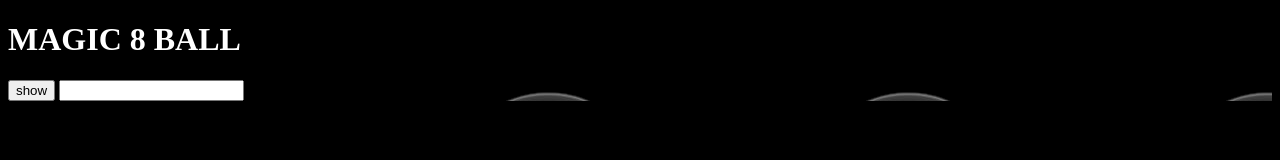
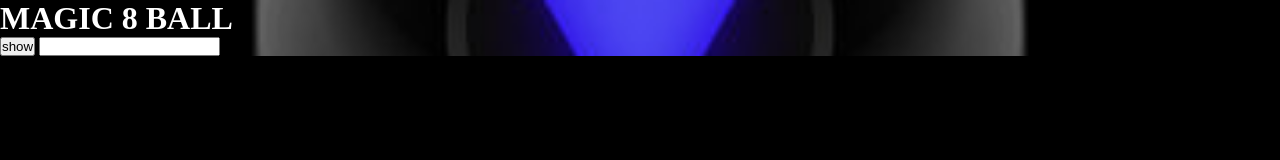
Before and after one commit to SheylaPopovich/magic-8-ball, a plain HTML site: page index.html in a window 1280 px wide. Drawn offline with Linux system fonts and the light colour scheme.

Commit message:
added universal selector to css stylesheet

```diff
--- a/assets/css/style.css
+++ b/assets/css/style.css
@@ -1,12 +1,23 @@
+* {
+    margin: 0;
+    padding: 0;
+    box-sizing: border-box;
+}
 body {
-    background-color: black;
-    color: white;
+  min-height: 100vh;
+  background-color: black;
+  color: white;
 }
 
 #response {
-    color: white;
+  color: white;
 }
 
-#landingPic{
-    background-image: url(../images/8ball.jpg);
+#landingPic {
+  background-image: url(../images/8ball.jpg);
+  background-position: center;
+  background-repeat: no-repeat;
+  background-size: cover;
+  width: 100%;
+  height: 100%;
 }
```
